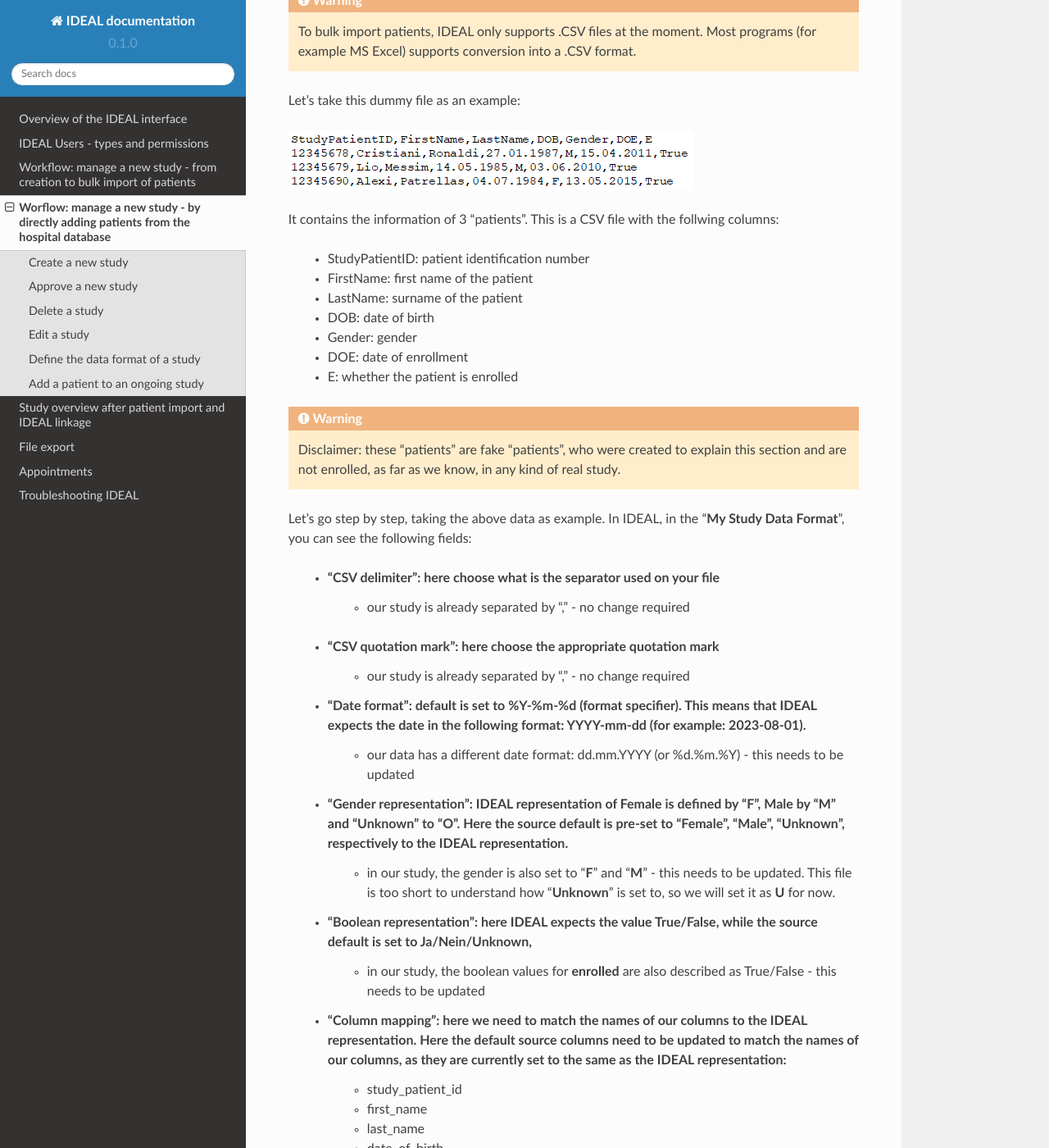
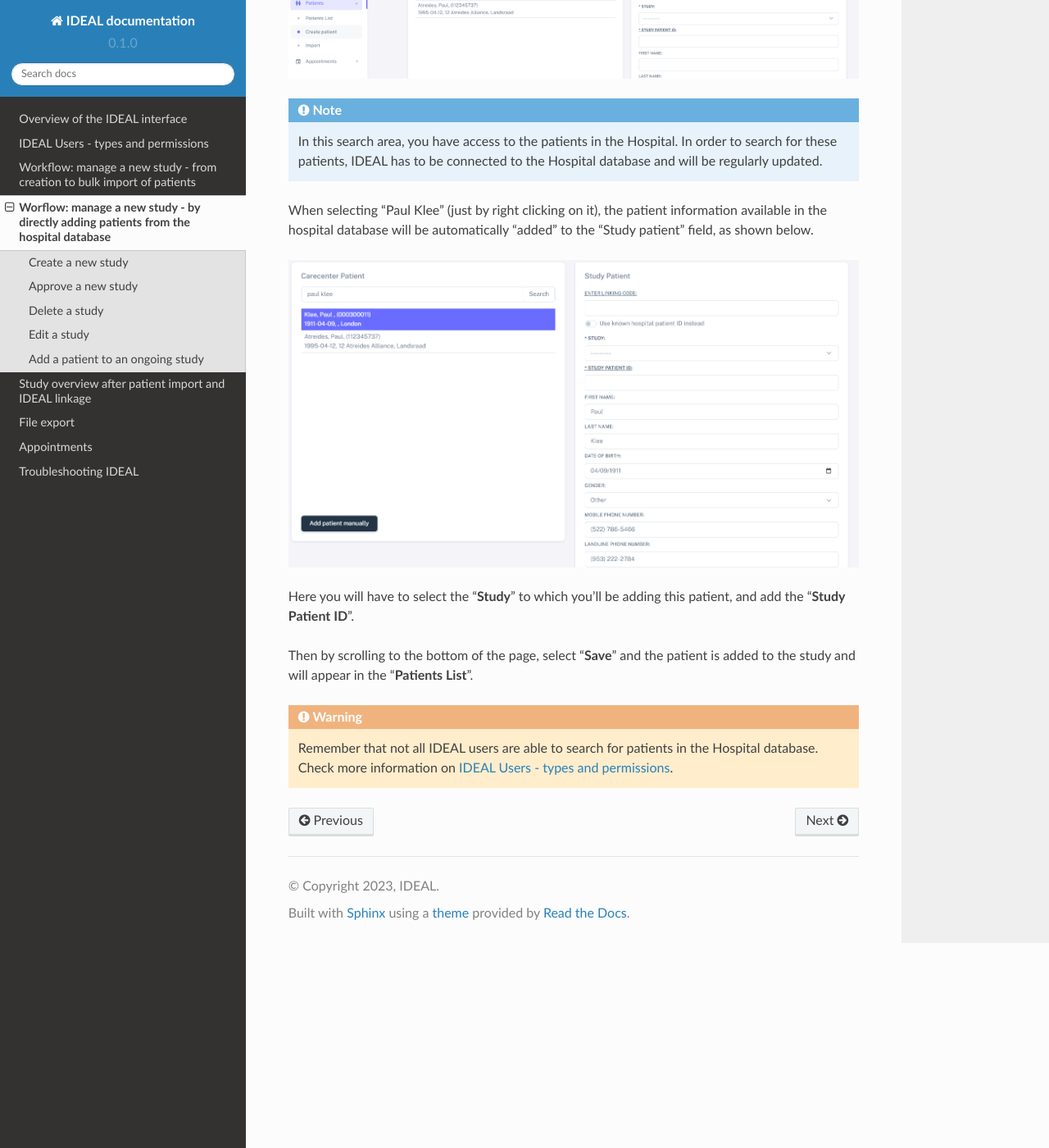
Before and after one commit to Nynuphar/IDEAL-doc, a Sphinx documentation site: the page built from docs/source/newstudyhospitaldb.rst, in a window 1280 px wide and 1400 px high, scrolled down 3434 px. Shown: the whole window at 82% size. Built offline with Sphinx 7.4.7 and the Read the Docs theme 2.0.0, drawn with Linux system fonts in a browser that asks for light colours; some of the changed text lies outside the part shown.

Commit message:
Update newstudyhospitaldb.rst

```diff
--- a/docs/source/newstudyhospitaldb.rst
+++ b/docs/source/newstudyhospitaldb.rst
@@ -75,73 +75,6 @@ If you are an IDEAL **Manager** or **Superuser** (see :doc:`users` for more info
 
 .. note:: Hovering with the mouse over the icons will show you their functions.
 
-Define the data format of a study
-***********************************
-
-Before importing the patients of your study, you need to check the study details. For this click on the *eye* icon on the bar:
-
-
-.. image:: IconsStudyDetails.png
-
-
-Here you will have access to the "**Study metadata**" and "**My Study Data Format**". This last section is especially important before the bulk import of the patient data from your study, as it allows to match the format of your study data (column names, date format, etc) to the format IDEAL "expects". The format of your data will be "**Source**" and what IDEAL "expects" would be "*IDEAL representation**".
-
-.. warning:: To bulk import patients, IDEAL only supports .CSV files at the moment. Most programs (for example MS Excel) supports conversion into a .CSV format.
-
-Let's take this dummy file as an example:
-
-
-.. image:: PatientsFake.png
-
-
-It contains the information of 3 "patients". This is a CSV file with the follwing columns:
-
-   * StudyPatientID: patient identification number
-   * FirstName: first name of the patient
-   * LastName: surname of the patient
-   * DOB: date of birth
-   * Gender: gender
-   * DOE: date of enrollment
-   * E: whether the patient is enrolled
-
-.. warning:: Disclaimer: these "patients" are fake "patients", who were created to explain this section and are not enrolled, as far as we know, in any kind of real study.
-
-Let's go step by step, taking the above data as example. In IDEAL, in the "**My Study Data Format**", you can see the following fields:
-
-   - "**CSV delimiter**": here choose what is the separator used on your file
-      * our study is already separated by "," - no change required
-   * "**CSV quotation mark**": here choose the appropriate quotation mark
-      * our study is already separated by "," - no change required
-   * "**Date format**": default is set to %Y-%m-%d (format specifier). This means that IDEAL expects the date in the following format: YYYY-mm-dd (for example: 2023-08-01).
-      * our data has a different date format: dd.mm.YYYY (or %d.%m.%Y) - this needs to be updated
-   * "**Gender representation**": IDEAL representation of Female is defined by "**F**", Male by "**M**" and "**Unknown**" to "**O**". Here the source default is pre-set to "Female", "Male", "Unknown", respectively to the IDEAL representation.
-      * in our study, the gender is also set to "**F**" and "**M**" - this needs to be updated. This file is too short to understand how "**Unknown**" is set to, so we will set it as **U** for now.
-   * "**Boolean representation**": here IDEAL expects the value True/False, while the source default is set to Ja/Nein/Unknown,
-      * in our study, the boolean values for **enrolled** are also described as True/False - this needs to be updated
-   * "**Column mapping**": here we need to match the names of our columns to the IDEAL representation. Here the default source columns need to be updated to match the names of our columns, as they are currently set to the same as the IDEAL representation:
-      * study_patient_id
-      * first_name
-      * last_name
-      * date_of_birth
-      * gender
-      * date_of_enrollment
-      * enrolled
-
-After the updates mentioned above, "**My Study Data Format**" looks like this:
-
-
-.. image:: StudyDetails1.png
-.. image:: StudyDetails2.png
-
-
-Your study format has been set and you can "**Save**".
-
-.. note:: You will need to specify the study format before importing the patient data. You can also format your data to match the default IDEAL.
-
-.. warning:: If a mismatch between the source (your study) and IDEAL formats occurs, the patient bulk import to IDEAL will fail.
-
-.. warning:: Every time a new study is created, the source will reset to the default mentioned above. Therefore, every time a new study is created, the Study data format will have to be specified.
-
 Add a patient to an ongoing study
 **************************************
 
```
